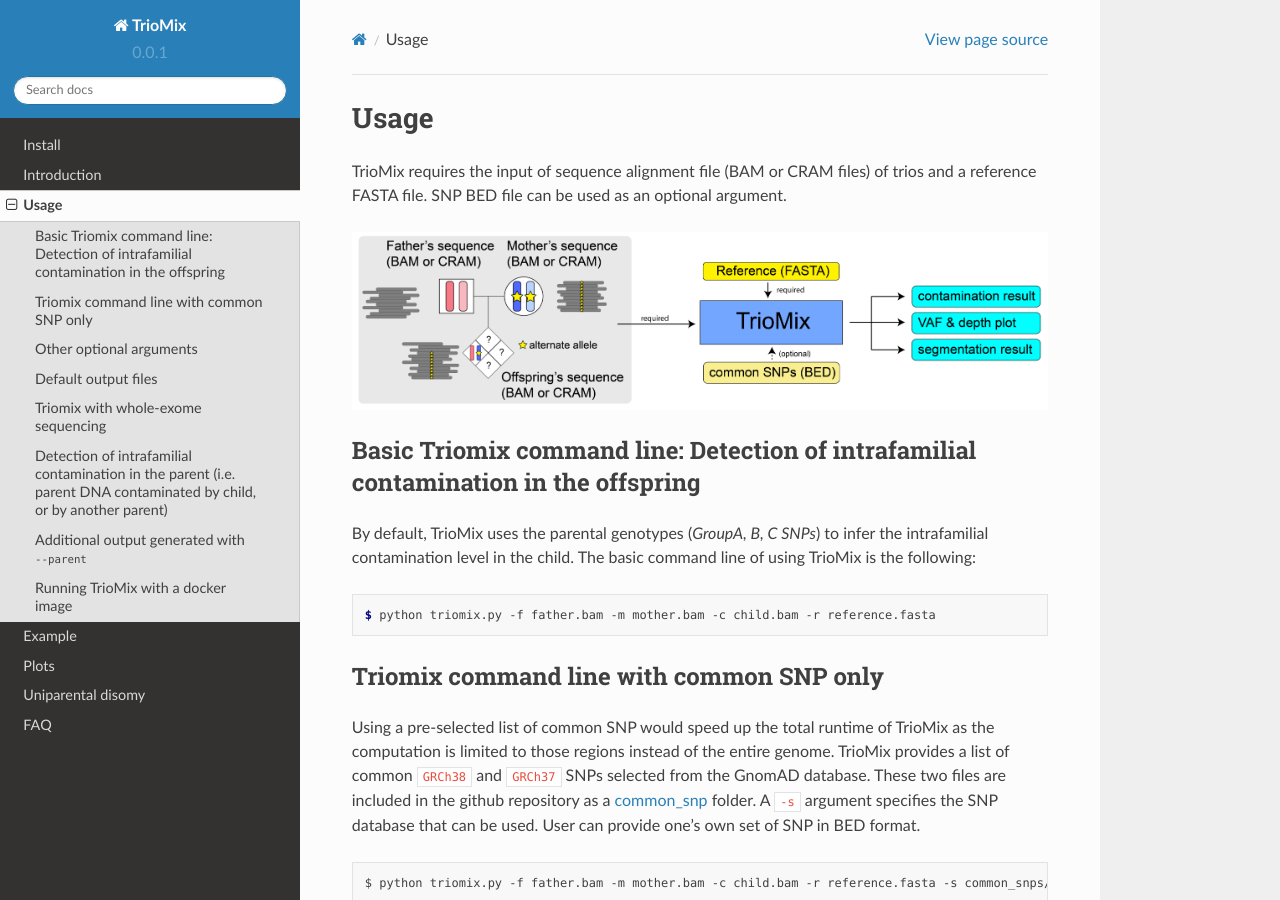
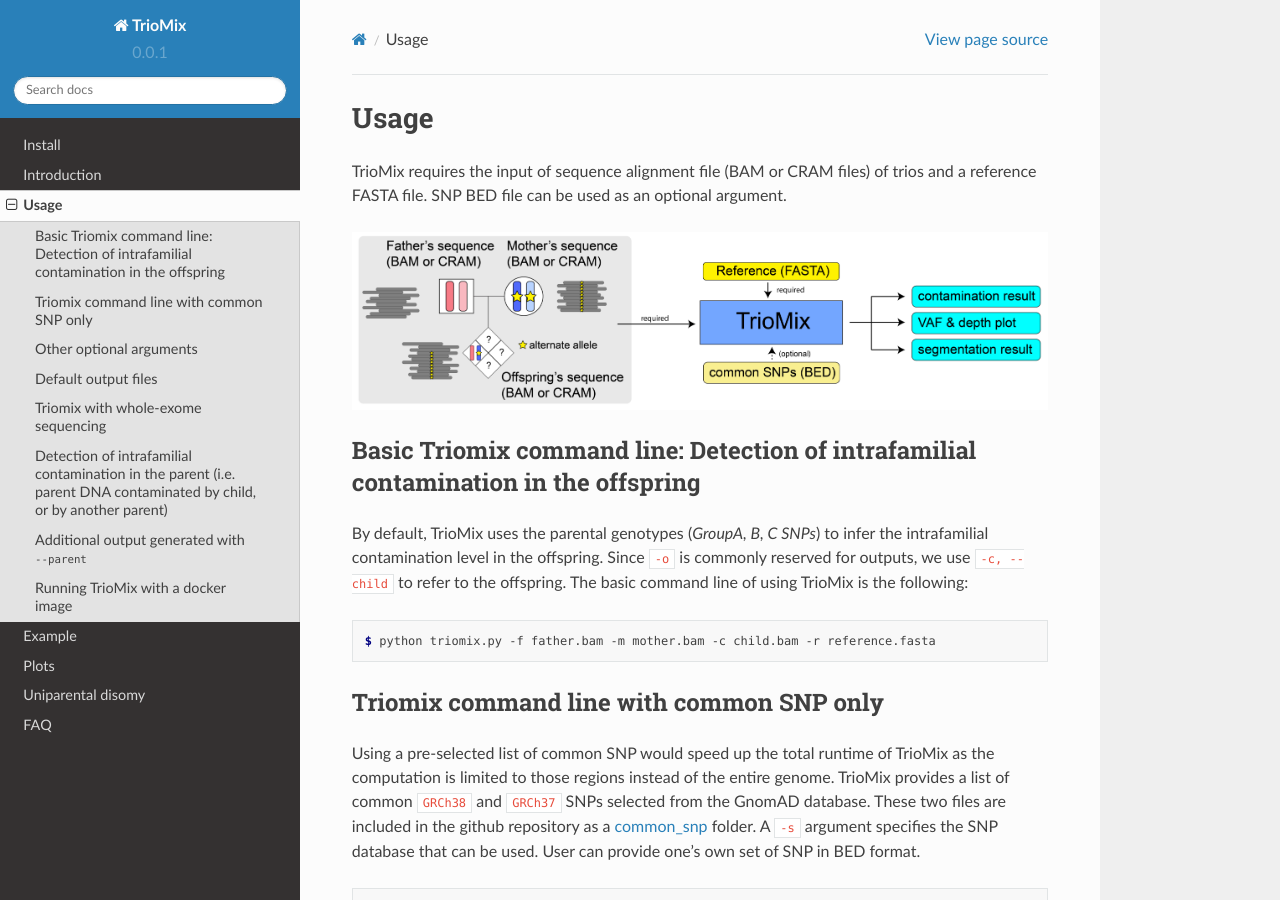
Before and after one commit to cjyoon/triomix_readthedocs, a Sphinx documentation site: the page built from docs/source/usage.rst, in a window 1280 px wide and 900 px high. Built offline with Sphinx 7.4.7 and the Read the Docs theme 2.0.0, drawn with Linux system fonts in a browser that asks for light colours.

Commit message:
minot edit

```diff
--- a/docs/source/example.rst
+++ b/docs/source/example.rst
@@ -110,7 +110,7 @@ Offspring DNA contaminated by father, mother, and a sibling
 ------------
 Here, we simulate a complex case where the offspring's DNA is coontaminated by the father, mother, and a sibling simultaneously.
 
-.. code-block:: console
+.. code-block:: bash
 
   ##################################
   # multiple contamination simulation, father=10%, mother=20%, offspring=40%, sibling=30%
--- a/docs/source/index.rst
+++ b/docs/source/index.rst
@@ -1,6 +1,6 @@
 Welcome to TrioMix's documentation!
 ===================================
-TrioMix is a bioinformatics tool to detect **intrafamilial contamination**, **uniparental disomy**, and **chimerism** by investigating inheritance patterns of SNPs. TrioMix quantifies the deviation from Mendelian inheritance patterns by using maximum likelihood esstimation (MLE) inferred from the genotypes of parent-child trio. TrioMix can be used on both whole-genome sequencing (WGS) of trios or whole-exome sequencing (WES) of trios.
+TrioMix is a bioinformatics tool to detect **intrafamilial contamination**, **uniparental disomy**, and **chimerism** by investigating inheritance patterns of SNPs. TrioMix quantifies the deviation from Mendelian inheritance patterns by using maximum likelihood esstimation (MLE) inferred from the genotypes of parent-offspring trio. TrioMix can be used on both whole-genome sequencing (WGS) of trios or whole-exome sequencing (WES) of trios.
 
 TrioMix can be installed by cloning the `github <https://github.com/cjyoon/triomix>`_ or using the pre-built `docker <https://hub.docker.com/repository/docker/cjyoon/triomix>`_ image.
 
--- a/docs/source/usage.rst
+++ b/docs/source/usage.rst
@@ -12,7 +12,7 @@ TrioMix requires the input of sequence alignment file (BAM or CRAM files) of tri
 Basic Triomix command line: Detection of intrafamilial contamination in the offspring
 ------------
 
-By default, TrioMix uses the parental genotypes (*GroupA, B, C SNPs*) to infer the intrafamilial contamination level in the child. The basic command line of using TrioMix is the following:
+By default, TrioMix uses the parental genotypes (*GroupA, B, C SNPs*) to infer the intrafamilial contamination level in the offspring. Since ``-o`` is commonly reserved for outputs, we use ``-c, --child`` to refer to the offspring.  The basic command line of using TrioMix is the following:
 
 .. code-block:: console
 
```
Also changed, not shown: docs/source/install.rst (+9 -0 lines).
